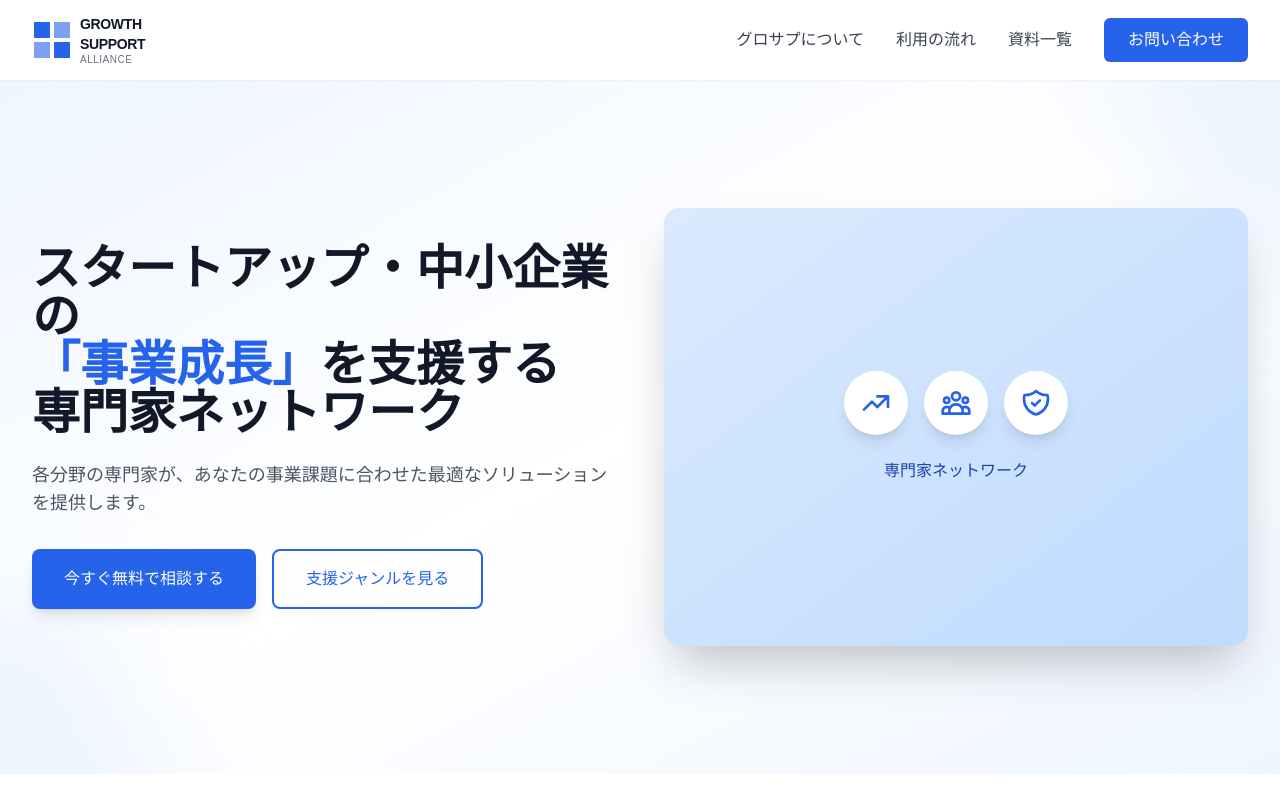
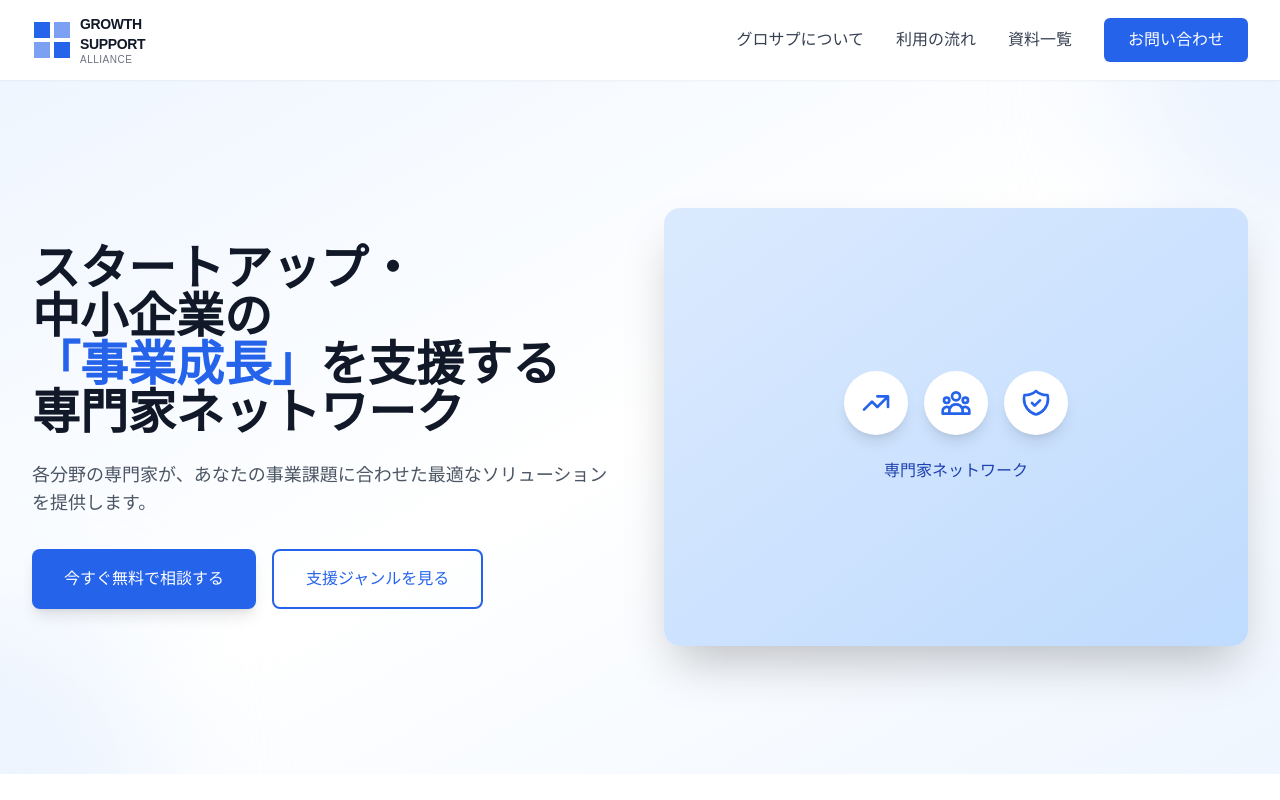
Before and after one commit to HayanoRyuki/g-sup.org, a Next.js app: page / in a window 1280 px wide. Shown: the top 800 px of the page. Built offline with nearby package versions, Linux system fonts and the light colour scheme.

Commit message:
Fix hero heading line breaks

```diff
--- a/src/components/sections/Hero.tsx
+++ b/src/components/sections/Hero.tsx
@@ -14,7 +14,8 @@ export default function Hero() {
           {/* Text Content */}
           <div className="text-center lg:text-left">
             <h1 className="text-3xl md:text-4xl lg:text-5xl font-bold text-gray-900 leading-tight mb-6">
-              スタートアップ・中小企業の
+              <span className="inline-block">スタートアップ・</span>
+              <span className="inline-block">中小企業の</span>
               <br />
               <span className="text-primary-600">「事業成長」</span>を支援する
               <br />
```
